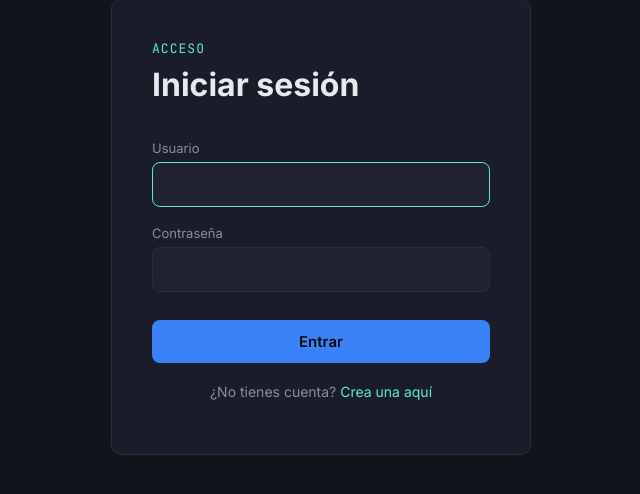
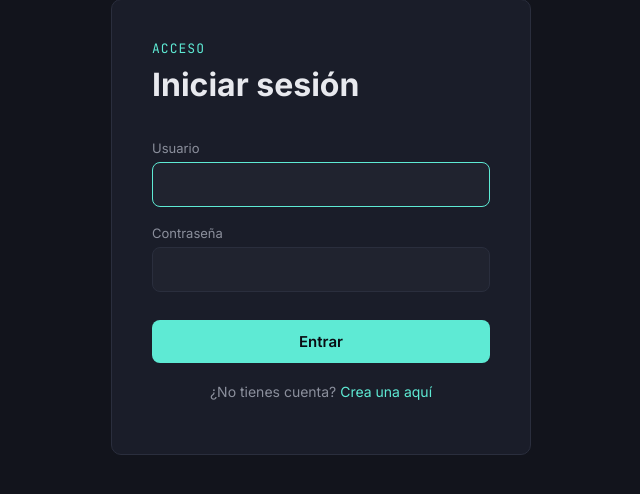
Before and after one commit to jimevtr/Ejercicio_Practico_4, a Flask app: page / in a window 1280 px wide. Shown: the part 123-617 px from the top of the page, without its empty margins (319-959 px from the left). Run offline with Flask 3, Linux system fonts and the light colour scheme.

Commit message:
Fix: color de botón 'Entrar' coincide con la paleta de la interfaz. Close #1

```diff
--- a/templates/login.html
+++ b/templates/login.html
@@ -13,7 +13,7 @@
         <label for="contrasena">Contraseña</label>
         <input type="password" id="contrasena" name="contrasena" required>
 
-        <button type="submit" class="boton boton-principal" style="background: #3b82f6;">Entrar</button>
+        <button type="submit" class="boton boton-principal">Entrar</button>
     </form>
 
     <p class="enlace-secundario">¿No tienes cuenta? <a href="{{ url_for('registro') }}">Crea una aquí</a></p>
```
